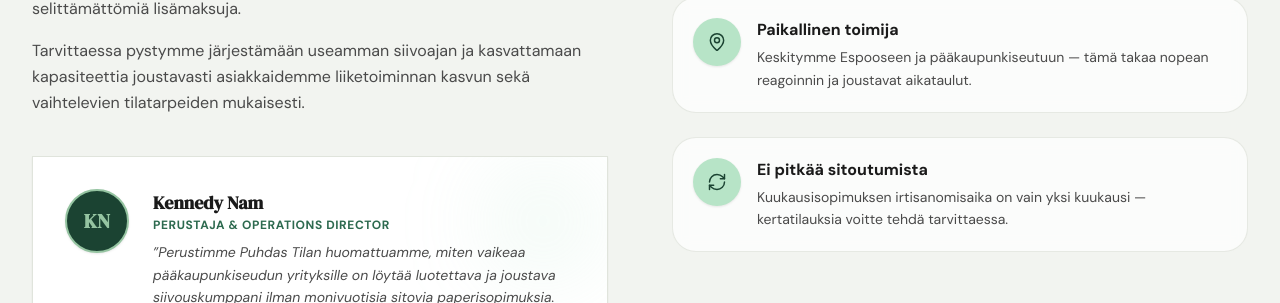
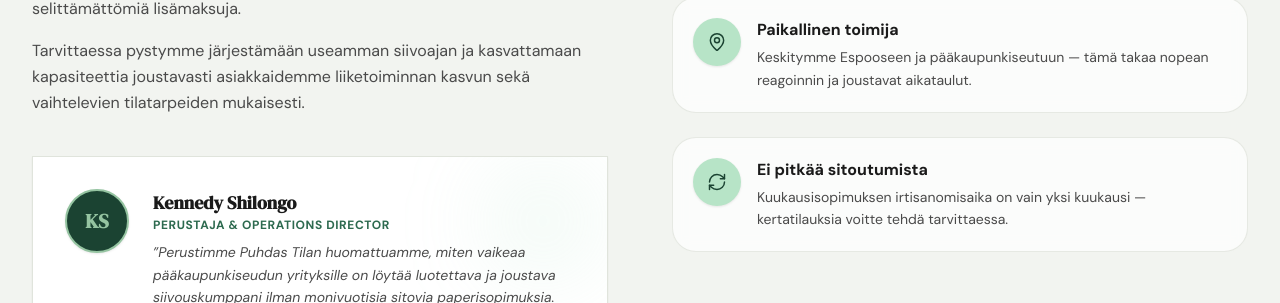
Before and after one commit to ShilongoKennedy/Puhdas-Tila, a React (Vite) app: page / in a window 1280 px wide. Shown: the part 5547-5850 px from the top of the page. Built offline with nearby package versions, Linux system fonts and the light colour scheme.

Commit message:
refactor: update founder name to Kennedy Shilongo

```diff
--- a/src/components/AdminPanel.tsx
+++ b/src/components/AdminPanel.tsx
@@ -105,7 +105,7 @@ export default function AdminPanel({ lang, setLang, onClose }: AdminPanelProps)
 
   // USER PROFILE SETTINGS STATE
   const [profile, setProfile] = useState<AdminProfile>({
-    name: 'Kennedy Nam',
+    name: 'Kennedy Shilongo',
     email: 'kennedy.nam@gmail.com',
     role: 'Operations Director',
     phone: '+358 40 123 4567',
@@ -829,7 +829,7 @@ export default function AdminPanel({ lang, setLang, onClose }: AdminPanelProps)
                   <span className="text-[10px] font-bold uppercase py-0.5 px-2 bg-emerald-800 text-emerald-300 rounded-full tracking-widest border border-emerald-700">ERP HUB</span>
                 </div>
                 <p className="text-[10px] text-[#95C4A1] font-mono">
-                  {lang === 'fi' ? 'Kirjautunut: Kennedy Nam (Ylläpitäjä)' : 'Session: Kennedy Nam (Director)'}
+                  {lang === 'fi' ? `Kirjautunut: ${profile.name} (Ylläpitäjä)` : `Session: ${profile.name} (Director)`}
                 </p>
               </div>
             </div>
--- a/src/components/Meista.tsx
+++ b/src/components/Meista.tsx
@@ -127,13 +127,13 @@ export default function Meista({ lang }: MeistaProps) {
 
                 {/* Elegant dynamic avatar image mock or initial shield */}
                 <div className="w-16 h-16 rounded-full bg-[#1B4332] text-[#95C4A1] flex items-center justify-center font-serif text-xl font-bold border-2 border-[#95C4A1] shadow-sm shrink-0">
-                  KN
+                  KS
                 </div>
 
                 <div className="space-y-2">
                   <div className="text-center sm:text-left">
                     <h4 className="font-serif text-lg font-bold text-[#1A1A1A]">
-                      Kennedy Nam
+                      Kennedy Shilongo
                     </h4>
                     <p className="text-[#2D6A4F] text-xs font-bold uppercase tracking-wider">
                       {lang === 'fi' ? 'Perustaja & Operations Director' : 'Founder & Operations Director'}
```
